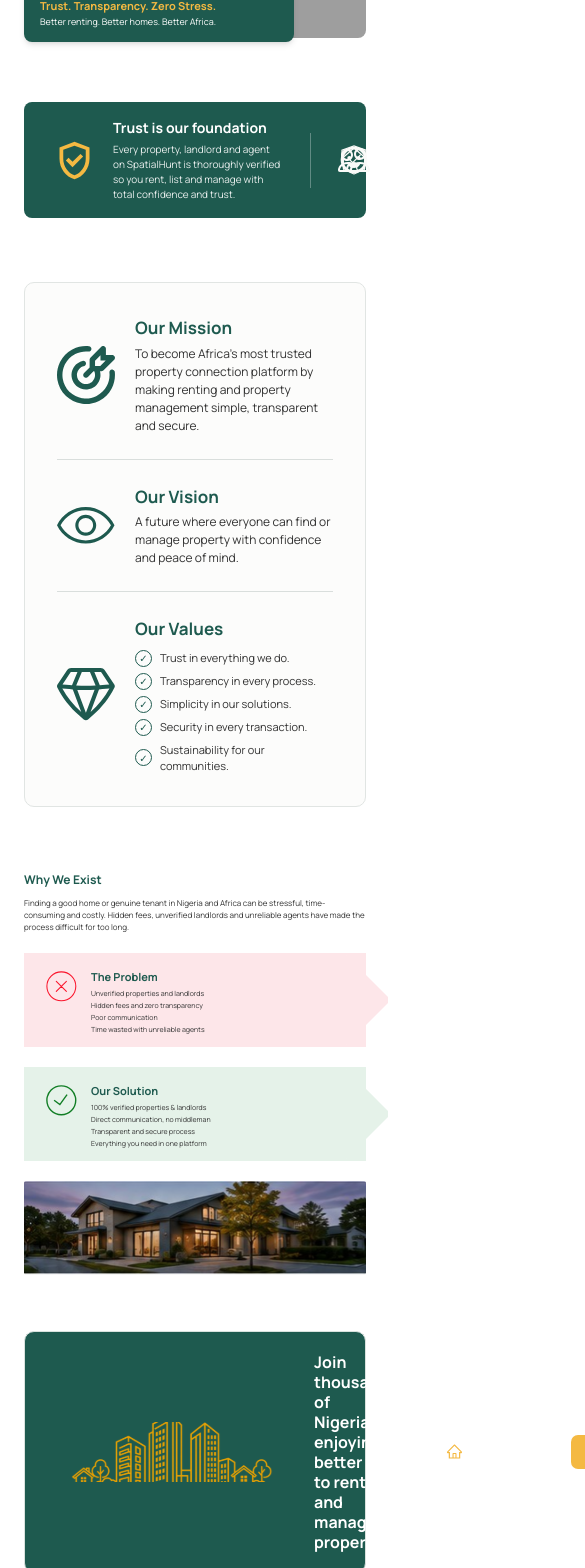
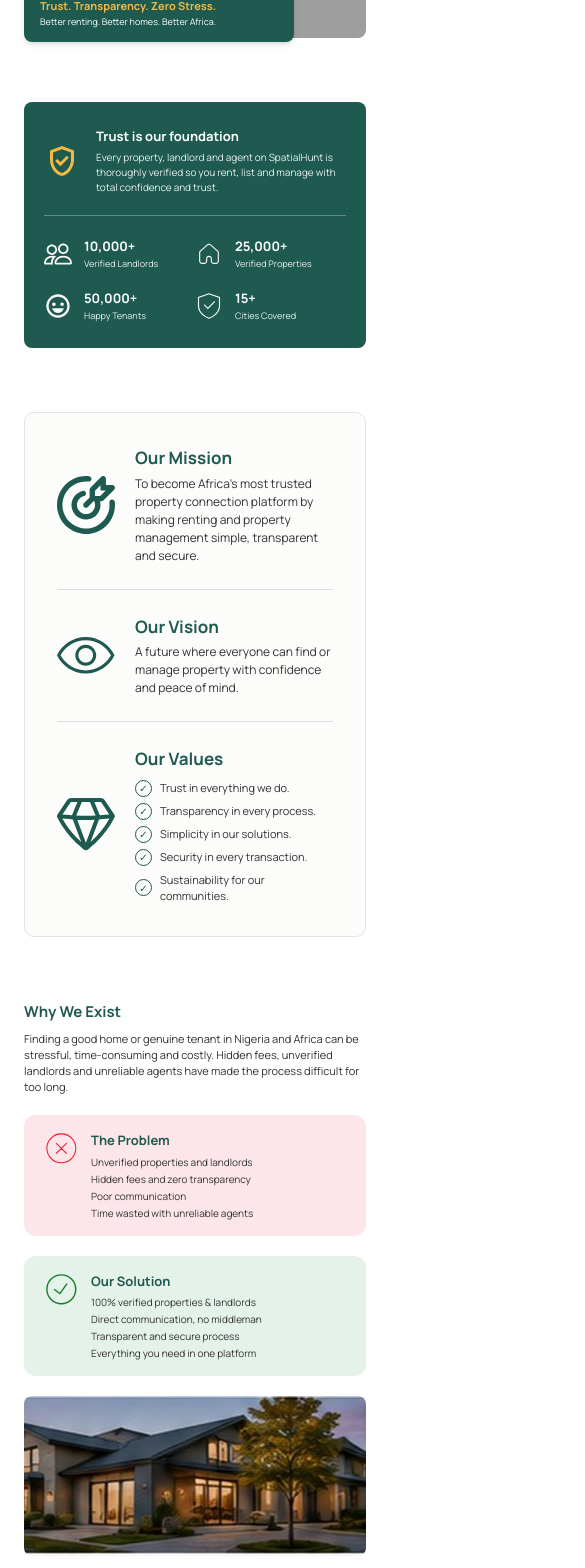
Before and after one commit to spatialhunt/spatialhunt-project, a Next.js app: page /about in a window 390 px wide. Shown: the part 937-2505 px from the top of the page, 585 px wide, since content can reach past the window. Built offline with nearby package versions, Linux system fonts and the light colour scheme; grey boxes are pictures that could not be loaded.

Commit message:
making everything responsive on mobile

```diff
--- a/component/How it works/Truststats.tsx
+++ b/component/How it works/Truststats.tsx
@@ -32,10 +32,10 @@ const trustStats: TrustStat[] = [
 export default function TrustStats() {
   return (
     <section className="w-full px-6 py-8">
-      <div className="mx-auto flex max-w-[1340px] items-center rounded-[8px] bg-[#1E5A4F] px-7 py-4 text-white md:flex-row md:justify-between">
+      <div className="mx-auto flex max-w-[1340px] flex-col items-stretch rounded-[8px] bg-[#1E5A4F] px-5 py-6 text-white md:flex-row md:items-center md:justify-between md:px-7 md:py-4">
 
         {/* Trust Message */}
-        <div className="flex max-w-[360px] items-center gap-4">
+        <div className="flex max-w-none items-center gap-4 md:max-w-[360px]">
 
           {/* Trust Icon */}
           <div className="shrink-0">
@@ -44,12 +44,13 @@ export default function TrustStats() {
               alt="Trust"
               width={45}
               height={45}
+              className="h-9 w-9 md:h-[45px] md:w-[45px]"
             />
           </div>
 
           {/* Text */}
           <div>
-            <h2 className="text-[14px] font-bold leading-5">
+            <h2 className="text-[13px] font-bold leading-5 md:text-[14px]">
               Trust is our foundation
             </h2>
 
@@ -62,10 +63,10 @@ export default function TrustStats() {
         </div>
 
         {/* Divider */}
-        <div className="mx-7 h-[55px] w-px bg-white/30" />
+        <div className="my-5 h-px w-full bg-white/30 md:mx-7 md:my-0 md:h-[55px] md:w-px" />
 
         {/* Statistics */}
-        <div className="grid flex-1 grid-cols-4">
+        <div className="grid flex-1 grid-cols-2 gap-y-4 md:grid-cols-4 md:gap-y-0">
           {trustStats.map((stat) => (
             <div
               key={stat.label}
@@ -78,7 +79,7 @@ export default function TrustStats() {
                   alt={stat.label}
                   width={32}
                   height={32}
-                  className="h-8 w-8 object-contain"
+                  className="h-7 w-7 object-contain md:h-8 md:w-8"
                 />
               </div>
 
--- a/component/about/AboutGetStarted.tsx
+++ b/component/about/AboutGetStarted.tsx
@@ -3,7 +3,7 @@ import Image from "next/image";
 export default function GetStarted() {
   return (
     <section className="w-full px-6 py-6">
-      <div className="mx-auto flex max-w-[1128px] items-center justify-between rounded-[10px] border border-[#D9E2DE] bg-[#1E5A4F] px-8 py-2 md:flex-row md:justify-between">
+      <div className="mx-auto flex max-w-[1128px] flex-col items-center gap-5 rounded-[10px] border border-[#D9E2DE] bg-[#1E5A4F] px-6 py-8 text-center md:flex-row md:items-center md:justify-between md:gap-0 md:px-8 md:py-2 md:text-left">
 
         {/* Property Image */}
         <div className="shrink-0">
@@ -12,25 +12,25 @@ export default function GetStarted() {
             alt="Property"
             width={225}
             height={60}
-            className="h-[60px] w-[225px] object-cover"
+            className="h-auto w-[180px] object-cover md:h-[60px] md:w-[225px]"
           />
         </div>
 
         {/* Text */}
-        <div className="ml-5 flex-1">
-          <h2 className="m-3 pr-5 max-w-[446px]text-[22px] font-bold leading-5 text-white">
+        <div className="flex-1 md:ml-5">
+          <h2 className="m-0 max-w-[446px] text-[18px] font-bold leading-6 text-white mx-auto md:m-3 md:mx-0 md:pr-5 md:text-[22px] md:leading-5">
             Join thousands of Nigerians enjoying a
             better way to rent and manage properties
           </h2>
         </div>
 
         {/* Buttons */}
-        <div className="flex shrink-0 items-center gap-5">
+        <div className="flex w-full shrink-0 flex-col items-center gap-3 sm:w-auto sm:flex-row sm:gap-5">
 
           {/* Find a Home */}
           <button
             type="button"
-            className="flex h-[34px] items-center gap-2 rounded-[7px] border border-white px-4 text-[11px] font-medium text-white transition hover:bg-[#17483F]"
+            className="flex h-[34px] w-full items-center justify-center gap-2 rounded-[7px] border border-white px-4 text-[11px] font-medium text-white transition hover:bg-[#17483F] sm:w-auto"
           >
             <Image
               src="/ant-design_home-outlined.svg"
@@ -46,7 +46,7 @@ export default function GetStarted() {
           {/* List Your Property */}
           <button
             type="button"
-            className="flex h-[34px] items-center gap-2 rounded-[7px] bg-[#F4B942] px-4 text-[11px] font-medium text-[#333333] transition hover:bg-[#E5AA32]"
+            className="flex h-[34px] w-full items-center justify-center gap-2 rounded-[7px] bg-[#F4B942] px-4 text-[11px] font-medium text-[#333333] transition hover:bg-[#E5AA32] sm:w-auto"
           >
             <Image
               src="/akar-icons_circle-plus.svg"
--- a/component/about/WhyWeExist.tsx
+++ b/component/about/WhyWeExist.tsx
@@ -14,18 +14,37 @@ const solutions = [
   "Everything you need in one platform",
 ];
 
+// Right-pointing arrow/chevron card shape, traced from the Figma export
+// (Group_384.svg). preserveAspectRatio="none" stretches it to fill any
+// card size, so it stays correct at every breakpoint.
+function ArrowShapeBg({ fill }: { fill: string }) {
+  return (
+    <svg
+      viewBox="0 0 362 125"
+      preserveAspectRatio="none"
+      className="absolute inset-0 h-full w-full"
+      aria-hidden="true"
+    >
+      <path
+        d="M0 9.51C0 4.26 4.26 0 9.51 0H298.6C301.12 0 303.54 1 305.33 2.79L358.13 55.59C361.85 59.3 361.85 65.33 358.13 69.04L305.33 121.85C303.54 123.63 301.12 124.63 298.6 124.63H9.51C4.26 124.63 0 120.37 0 115.12V9.51Z"
+        fill={fill}
+      />
+    </svg>
+  );
+}
+
 export default function WhyWeExist() {
   return (
     <section className="w-full px-6 py-8">
-      <div className="mx-auto grid max-w-[1340px] grid-cols-1 items-center gap-5 lg:grid-cols-[145px_1fr_1fr_1.15fr]">
+      <div className="mx-auto grid max-w-[1340px] grid-cols-1 gap-5 lg:grid-cols-[145px_1fr_1fr_1.15fr] lg:items-center">
 
         {/* Why We Exist */}
         <div>
-          <h2 className="text-[12px] font-bold text-[#1E5A4F]">
+          <h2 className="text-[15px] font-bold text-[#1E5A4F] lg:text-[12px]">
             Why We Exist
           </h2>
 
-          <p className="mt-2 text-[8px] leading-[12px] text-[#333333]">
+          <p className="mt-2 text-[11px] leading-[16px] text-[#333333] lg:text-[8px] lg:leading-[12px]">
             Finding a good home or genuine tenant in Nigeria and Africa
             can be stressful, time-consuming and costly. Hidden fees,
             unverified landlords and unreliable agents have made the
@@ -34,89 +53,81 @@ export default function WhyWeExist() {
         </div>
 
         {/* The Problem */}
-        <div className="relative h-[94px] bg-[#FDE6E9] px-5 py-4 pr-8">
+        <div className="relative rounded-xl bg-[#FDE6E9] px-5 py-4 lg:h-[94px] lg:rounded-none lg:bg-transparent lg:pr-10">
 
-          {/* Arrow tip */}
-          <div className="absolute right-[-22px] top-0 z-10 h-full w-[44px] overflow-hidden">
-            <div className="absolute right-[10px] top-1/2 h-[63px] w-[63px] -translate-y-1/2 rotate-45 bg-[#FDE6E9]" />
+          {/* Arrow shape — only meaningful once cards sit in a row */}
+          <div className="hidden lg:block">
+            <ArrowShapeBg fill="#FDE6E9" />
           </div>
 
-          <div className="relative z-20 flex h-full gap-3">
-
-
-            {/* X Icon */}
+          <div className="relative z-10 flex gap-3">
             <Image
               src="/hugeicons_multiplication-sign-circle.svg"
-            alt="Properties"
+              alt="Problem icon"
               width={35}
               height={35}
-            className="flex h-[35px] w-[35px]"
+              className="h-[35px] w-[35px] shrink-0"
             />
 
             <div>
-              <h3 className="text-[11px] font-bold text-[#1E5A4F]">
+              <h3 className="text-[13px] font-bold text-[#1E5A4F] lg:text-[11px]">
                 The Problem
               </h3>
 
-              <ul className="mt-1 space-y-[2px]">
+              <ul className="mt-1 space-y-[3px] lg:space-y-[2px]">
                 {problems.map((problem) => (
                   <li
                     key={problem}
-                    className="text-[7px] leading-[10px] text-[#333333]"
+                    className="text-[10px] leading-[14px] text-[#333333] lg:text-[7px] lg:leading-[10px]"
                   >
                     {problem}
                   </li>
                 ))}
               </ul>
             </div>
-
           </div>
         </div>
 
         {/* Our Solution */}
-        <div className="relative h-[94px] bg-[#E5F2E9] px-5 py-4 pr-8">
+        <div className="relative rounded-xl bg-[#E5F2E9] px-5 py-4 lg:h-[94px] lg:rounded-none lg:bg-transparent lg:pr-10">
 
-          {/* Arrow tip */}
-          <div className="absolute right-[-22px] top-0 z-10 h-full w-[44px] overflow-hidden">
-            <div className="absolute right-[10px] top-1/2 h-[63px] w-[63px] -translate-y-1/2 rotate-45 bg-[#E5F2E9]" />
+          <div className="hidden lg:block">
+            <ArrowShapeBg fill="#E5F2E9" />
           </div>
 
-          <div className="relative z-20 flex h-full gap-3">
-
-            {/* Check Icon */}
+          <div className="relative z-10 flex gap-3">
             <Image
               src="/grommet-icons_status-good.svg"
-            alt="Properties"
+              alt="Solution icon"
               width={35}
               height={35}
-            className="flex h-[35px] w-[35px]"
+              className="h-[35px] w-[35px] shrink-0"
             />
 
             <div>
-              <h3 className="text-[11px] font-bold text-[#1E5A4F]">
+              <h3 className="text-[13px] font-bold text-[#1E5A4F] lg:text-[11px]">
                 Our Solution
               </h3>
 
-              <ul className="mt-1 space-y-[2px]">
+              <ul className="mt-1 space-y-[3px] lg:space-y-[2px]">
                 {solutions.map((solution) => (
                   <li
                     key={solution}
-                    className="text-[7px] leading-[10px] text-[#333333]"
+                    className="text-[10px] leading-[14px] text-[#333333] lg:text-[7px] lg:leading-[10px]"
                   >
                     {solution}
                   </li>
                 ))}
               </ul>
             </div>
-
           </div>
         </div>
 
         {/* Property Image */}
-        <div className="h-[94px] overflow-hidden rounded-[2px]">
+        <div className="h-[160px] overflow-hidden rounded-[8px] lg:h-[94px] lg:rounded-[2px]">
           <Image
             src="/spatialhunt_second_thumbnail_original 1.svg"
-            alt="Properties"
+            alt="Property showcase"
             width={450}
             height={150}
             className="h-full w-full object-cover"
```
Also changed, not shown: component/How it works/GetStarted.tsx (+6 -6 lines), component/How it works/JourneySelector.tsx (+5 -6 lines). Lines whose indentation alone changed are shown as unchanged.
